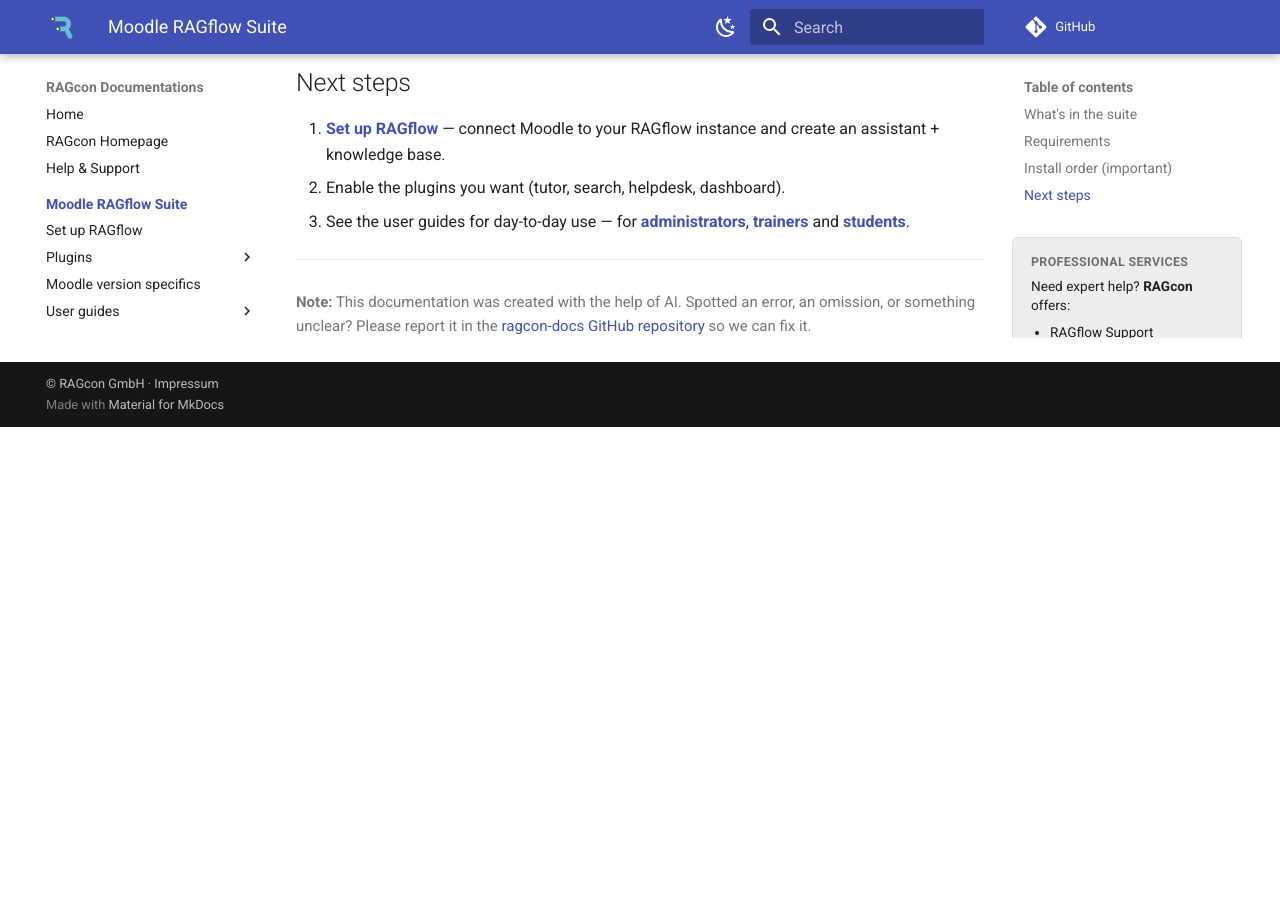
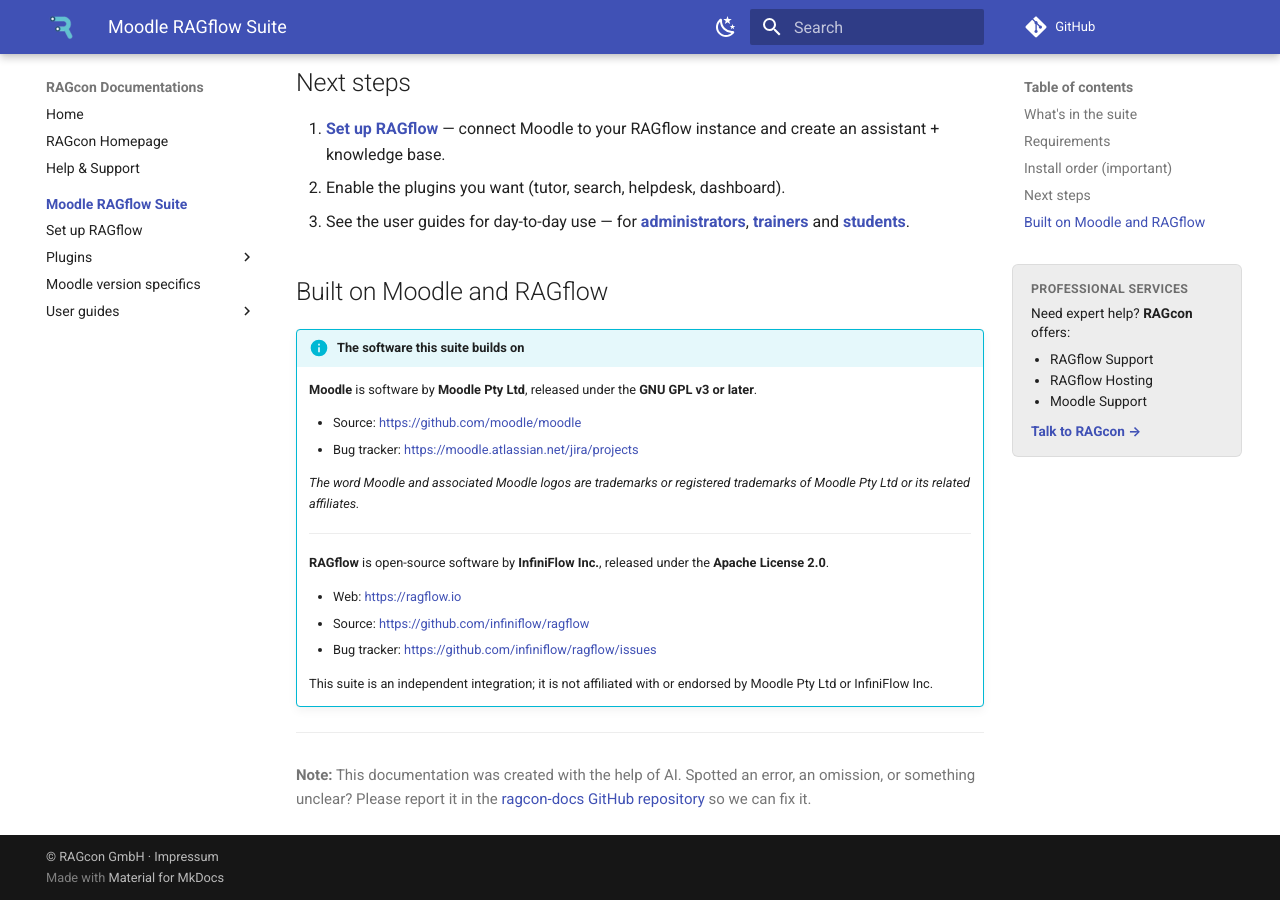
Before and after one commit to ragcon-ai/ragcon-docs, an MkDocs documentation site: the page built from docs/moodle-ragflow/index.md, in a window 1280 px wide and 900 px high, scrolled down 1293 px. Built offline with MkDocs 1.6.1 and Material for MkDocs 9.7.7, drawn with Linux system fonts in a browser that asks for light colours; comment, search, counter and statistics services are not loaded; before the commit the page ends 1720 px from its top, so only the background shows below that.

Commit message:
Moodle suite docs: add 'Built on Moodle and RAGflow' info box
Add an attribution/licensing info box to the suite overview: Moodle (Moodle Pty Ltd,
GNU GPL v3 or later) and RAGflow (InfiniFlow Inc., Apache-2.0) with source/bug-tracker
links, the Moodle trademark notice, and a non-affiliation disclaimer.

Co-authored-by: Andre-learnbox <190774222+Andre-learnbox@users.noreply.github.com>
Co-authored-by: Claude Opus 4.8 <noreply@anthropic.com>

```diff
--- a/docs/moodle-ragflow/index.md
+++ b/docs/moodle-ragflow/index.md
@@ -39,3 +39,25 @@ The provider is a dependency of every other plugin, so install it **first**:
 3. See the user guides for day-to-day use — for
    **[administrators](guides/admin.md)**, **[trainers](guides/trainer.md)** and
    **[students](guides/student.md)**.
+
+## Built on Moodle and RAGflow
+
+!!! info "The software this suite builds on"
+    **Moodle** is software by **Moodle Pty Ltd**, released under the **GNU GPL v3 or later**.
+
+    - Source: <https://github.com/moodle/moodle>
+    - Bug tracker: <https://moodle.atlassian.net/jira/projects>
+
+    *The word Moodle and associated Moodle logos are trademarks or registered trademarks of
+    Moodle Pty Ltd or its related affiliates.*
+
+    ---
+
+    **RAGflow** is open-source software by **InfiniFlow Inc.**, released under the **Apache License 2.0**.
+
+    - Web: <https://ragflow.io>
+    - Source: <https://github.com/infiniflow/ragflow>
+    - Bug tracker: <https://github.com/infiniflow/ragflow/issues>
+
+    This suite is an independent integration; it is not affiliated with or endorsed by Moodle Pty Ltd
+    or InfiniFlow Inc.
```
